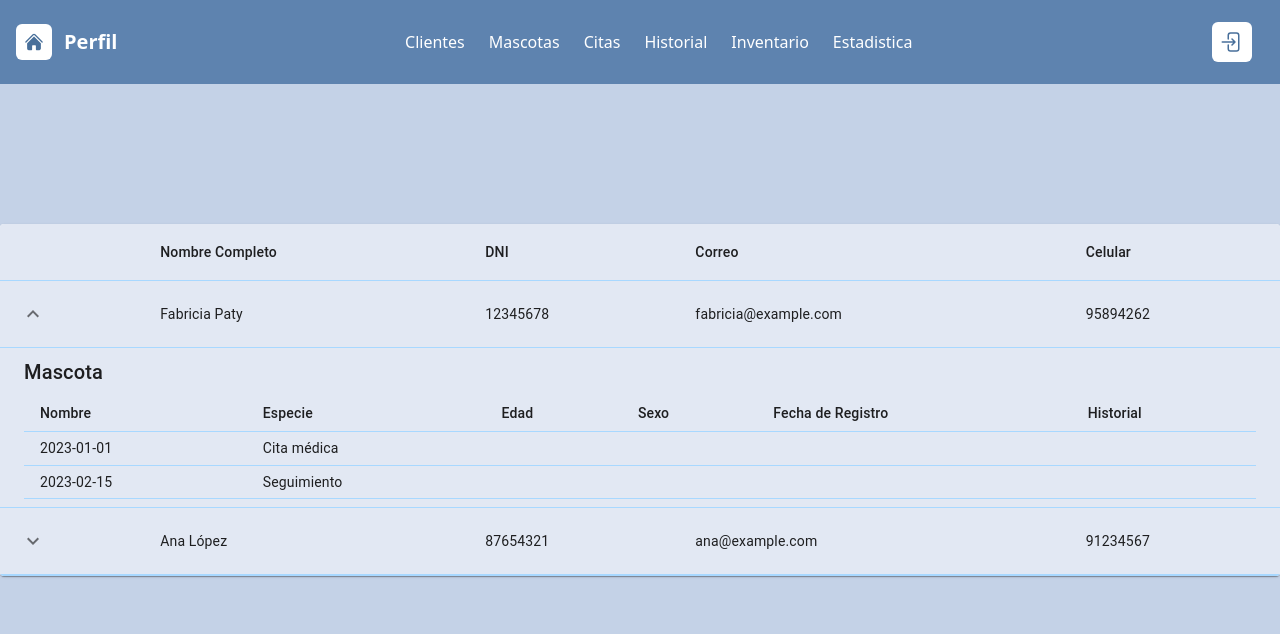
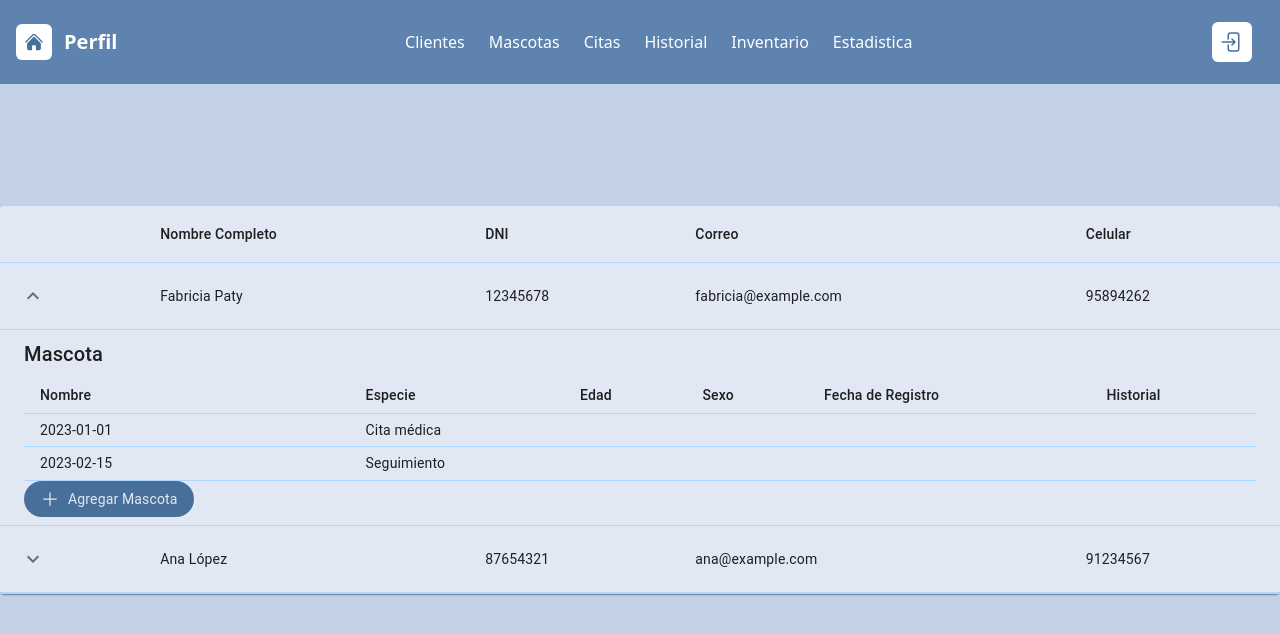
Before and after one commit to Estrella-ticona/VetCare-frontend, a React (Vite) app: page /clientes in a window 1280 px wide. Both pictures are taken after a click on the button 33 px from the left and 393 px from the top of the page. Shown: the top 634 px of the page. Built offline with nearby package versions, Linux system fonts and the light colour scheme.

Commit message:
add boton

```diff
--- a/src/clientes/components/Clients.tsx
+++ b/src/clientes/components/Clients.tsx
@@ -12,7 +12,8 @@ import Typography from "@mui/material/Typography";
 import Paper from "@mui/material/Paper";
 import KeyboardArrowDownIcon from "@mui/icons-material/KeyboardArrowDown";
 import KeyboardArrowUpIcon from "@mui/icons-material/KeyboardArrowUp";
-
+import { Button } from "@mui/material";
+import { PlusIcon } from "@heroicons/react/24/solid";
 interface Cliente {
     nombreCompleto: string;
     dni: string;
@@ -41,7 +42,9 @@ function Row(props: { row: Cliente }) {
     const [open, setOpen] = React.useState(false);
 
     return (
+
         <React.Fragment>
+
             <TableRow sx={{ "& > *": { borderBottom: "unset" } }}>
                 <TableCell>
                     <IconButton
@@ -59,6 +62,7 @@ function Row(props: { row: Cliente }) {
                 <TableCell>{row.correo}</TableCell>
                 <TableCell>{row.celular}</TableCell>
             </TableRow>
+
             <TableRow>
                 <TableCell style={{ paddingBottom: 0, paddingTop: 0 }} colSpan={6}>
                     <Collapse in={open} timeout="auto" unmountOnExit>
@@ -89,14 +93,24 @@ function Row(props: { row: Cliente }) {
                                             <TableCell>{historyRow.fechaderegistro}</TableCell>
                                             <TableCell>{historyRow.historial}</TableCell>
 
+
                                         </TableRow>
                                     ))}
+
                                 </TableBody>
+                                <button className="hover:cursor-pointer flex items-center space-x-2 bg-celeste-900 text-celeste-100 py-2 px-4 rounded-full"
+                                    onClick={() => alert("Agregar nueva mascota")}>
+                                    <PlusIcon className="h-5 w-5" />
+                                    <span>Agregar Mascota</span>
+                                </button>
                             </Table>
                         </Box>
                     </Collapse>
+
                 </TableCell>
+
             </TableRow>
+
         </React.Fragment>
     );
 }
```
